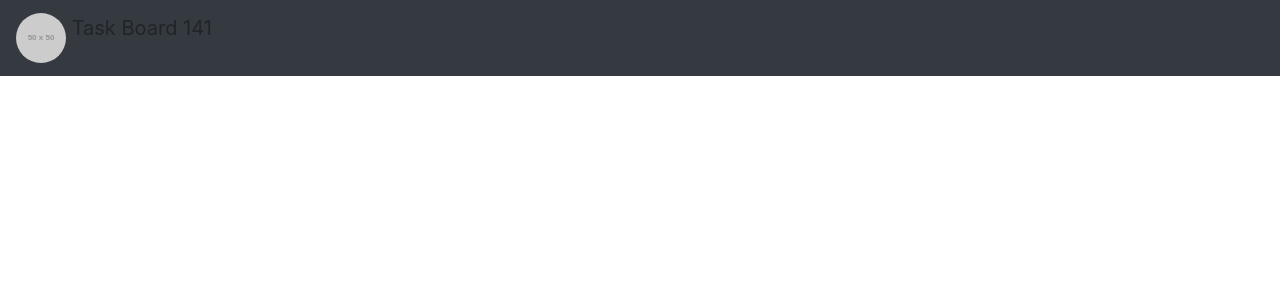
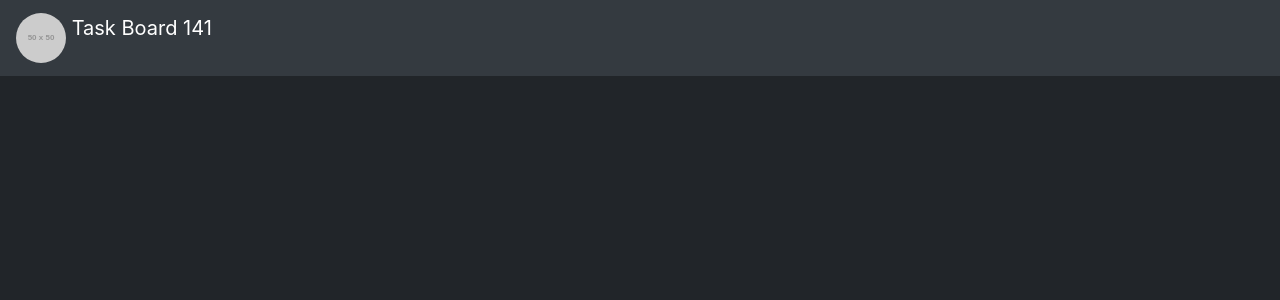
Before and after one commit to j8nn3str/taskboard141, an Angular app: page / in a window 1280 px wide. Shown: the top 300 px of the page. Built offline with nearby package versions, Linux system fonts and the light colour scheme.

Commit message:
body styling

```diff
--- a/src/styles.scss
+++ b/src/styles.scss
@@ -2,3 +2,10 @@
 @import '~bootstrap/scss/bootstrap-reboot';
 @import '~bootstrap/scss/bootstrap-grid';
 @import "~bootstrap/scss/bootstrap.scss";
+
+$body-bg:    $gray-900;
+
+body {
+    background-color:  $body-bg;
+    color:              $white;
+}
```
